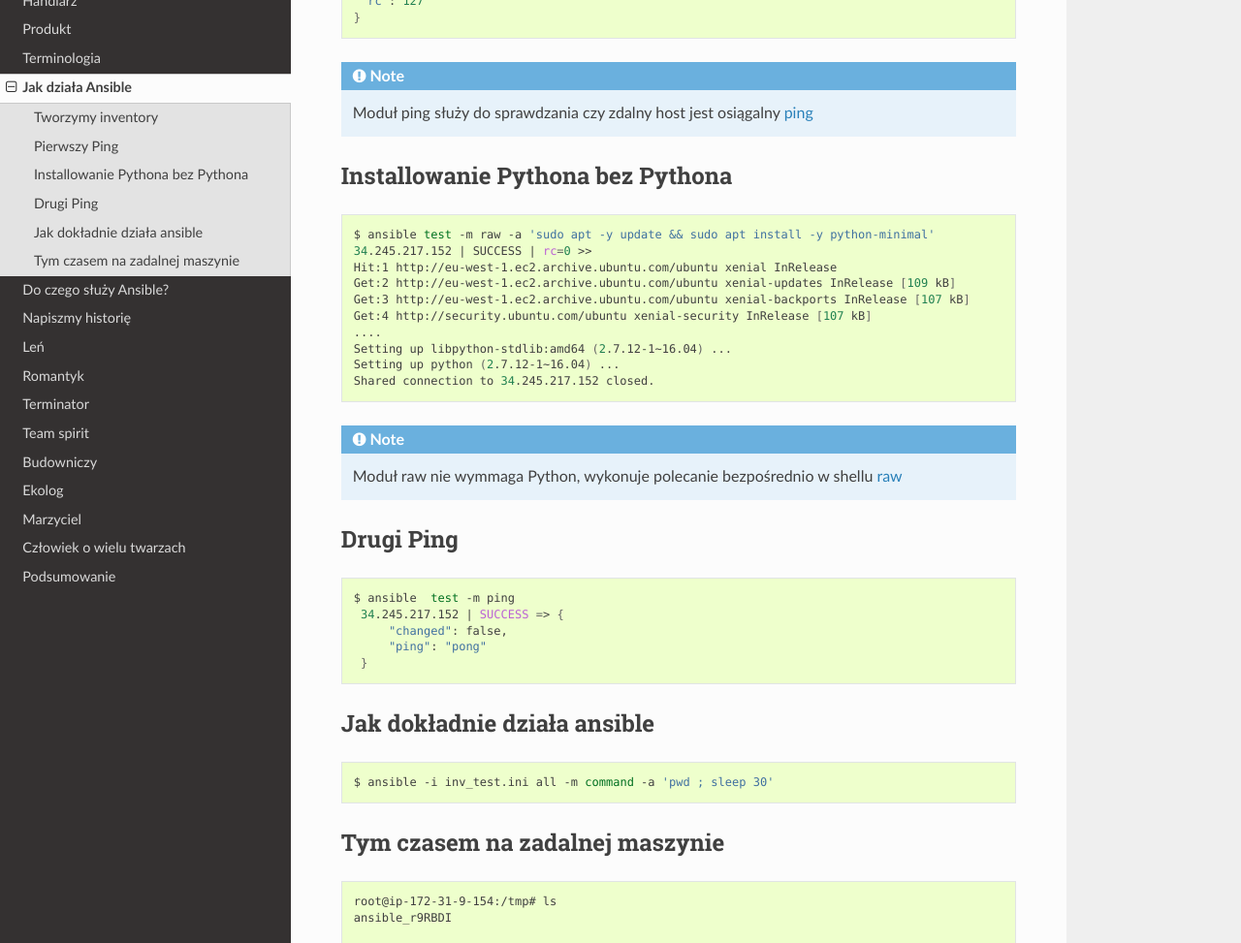
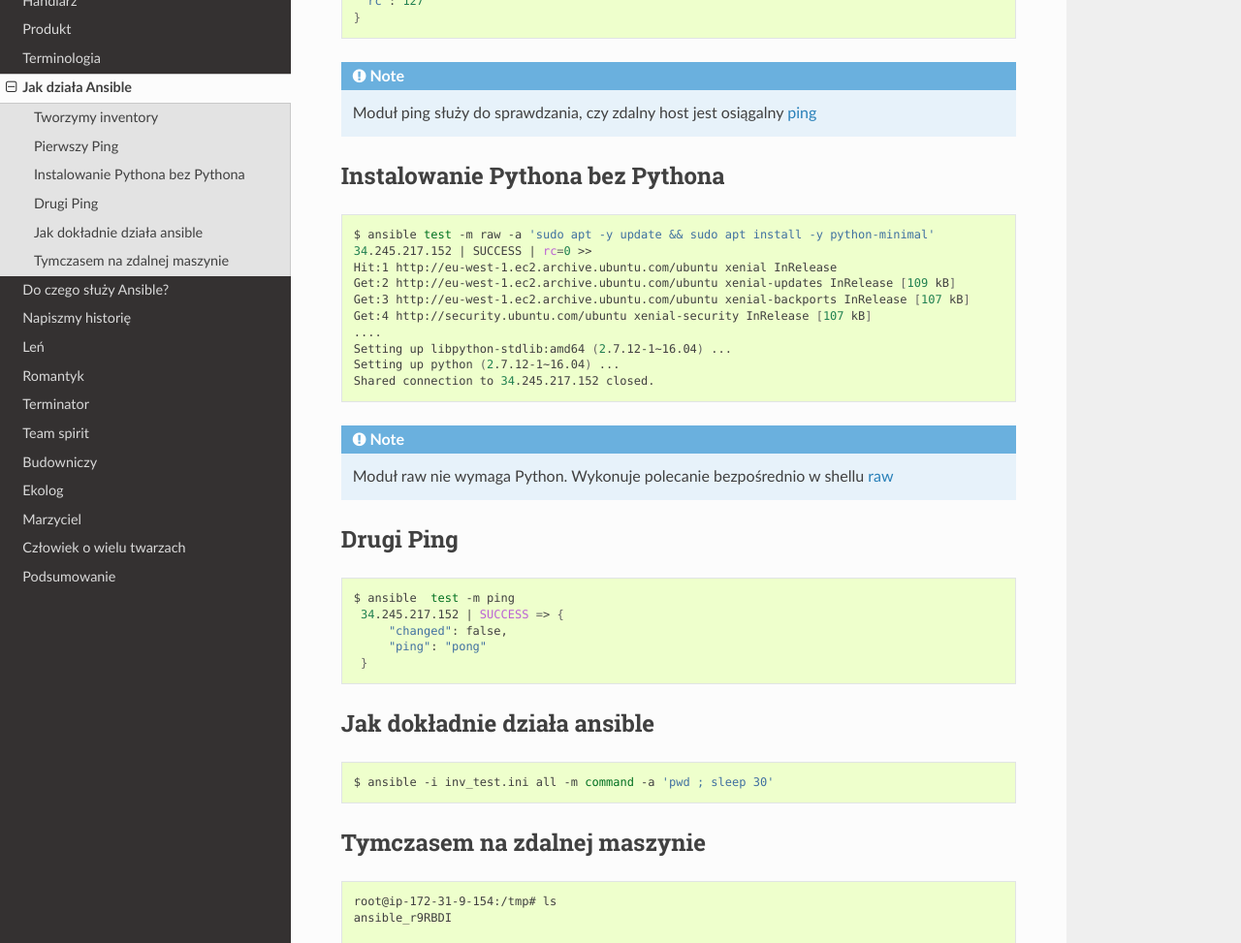
Before and after one commit to pawelkopka/workplace, a Sphinx documentation site: the page built from presentation/source/jak_dziala.rst, in a window 1280 px wide and 1400 px high, scrolled down 382 px. Shown: the part 151-1124 px from the top of the window at 97% size. Built offline with Sphinx 7.4.7 and the Read the Docs theme 2.0.0, drawn with Linux system fonts in a browser that asks for light colours.

Commit message:
update pres

```diff
--- a/presentation/source/ansible.rst
+++ b/presentation/source/ansible.rst
@@ -11,11 +11,11 @@ Ansible
 
 
 
-- Ansible to prosty framework do deplyment. Z jednego miejsca możemy automatycznie tworzyć i konfigurować zdalne maszyny, konfigurwać i uruchamiać serwisy, albo poprostu wykonywać komendy na zdalnych maszynach.
+- Ansible to prosty framework do deplyment. Z jednego miejsca możemy automatycznie tworzyć i konfigurować zdalne maszyny, konfigurwać i uruchamiać serwisy, albo po prostu wykonywać komendy na zdalnych maszynach.
 
-- Do komunikacji z założenia używa ssh(paramiko) albo bezpośrednio wykonuje zadania na kontrolerze. Ale można tworzyć własne pluginy.
+- Do komunikacji z założenia używa ssh(paramiko) albo bezpośrednio wykonuje zadania na kontrolerze.
 
-- Nie potrzebuje agentów, ponieważ wykonuję w "prosty" sposób zadania po zalogowaniu się przez ssh
+- Nie potrzebuje agentów, ponieważ wykonuję w "prosty" sposób zadania po zalogowaniu się przez ssh.
 
 - Posiada bardzo dużo ilość modułów do najpopularniejszych systemów opracyjnych oraz serwisów. Można też dopisywać własne moduły.
 
--- a/presentation/source/jak_dziala.rst
+++ b/presentation/source/jak_dziala.rst
@@ -23,11 +23,11 @@ Pierwszy Ping
 
 .. note::
 
-   Moduł ping służy do sprawdzania czy zdalny host jest osiągalny `ping`_
+   Moduł ping służy do sprawdzania, czy zdalny host jest osiągalny `ping`_
 
 .. _ping: https://docs.ansible.com/ansible/latest/modules/ping_module.html
 
-Installowanie Pythona bez Pythona
+Instalowanie Pythona bez Pythona
 ----------------------------------
 
 .. code-block:: sh
@@ -46,7 +46,7 @@ Installowanie Pythona bez Pythona
 
 .. note::
 
-   Moduł raw nie wymmaga Python, wykonuje polecanie bezpośrednio w shellu `raw`_
+   Moduł raw nie wymaga Python. Wykonuje polecanie bezpośrednio w shellu `raw`_
 
 .. _raw: https://docs.ansible.com/ansible/2.6/modules/raw_module.html
 
@@ -71,7 +71,7 @@ Jak dokładnie działa ansible
    $ ansible -i inv_test.ini all -m command -a 'pwd ; sleep 30'
 
 
-Tym czasem na zadalnej maszynie
+Tymczasem na zdalnej maszynie
 -----------------------------------
 
 .. code-block:: sh
--- a/presentation/source/terminologia.rst
+++ b/presentation/source/terminologia.rst
@@ -3,7 +3,7 @@ Terminologia
 
 Inventory
 ==========
-Plik z specyfikacją hostów oraz grup.
+Plik z opisem hostów oraz grup.
 
 Formaty:
 - INI
@@ -33,7 +33,7 @@ Na przykład:
 
 Task
 =====
-Pojedyńcze zadania wykonywane na zdalnej maszynie
+Pojedyncze zadania wykonywane na zdalnej maszynie
 
 
 
@@ -71,7 +71,7 @@ Orkiestracja zadań, konfiguracji oraz deploymentu.
 
 Role
 ======
-Jednostka z zadaniami, konfiguracją, zmiennymy itp.
+Jednostka z zadaniami, konfiguracją, zmiennymi itp.
 
 .. code-block:: yaml
 
```
Also changed, not shown: presentation/source/podsumowanie.rst (+3 -6 lines), 2 other files.
